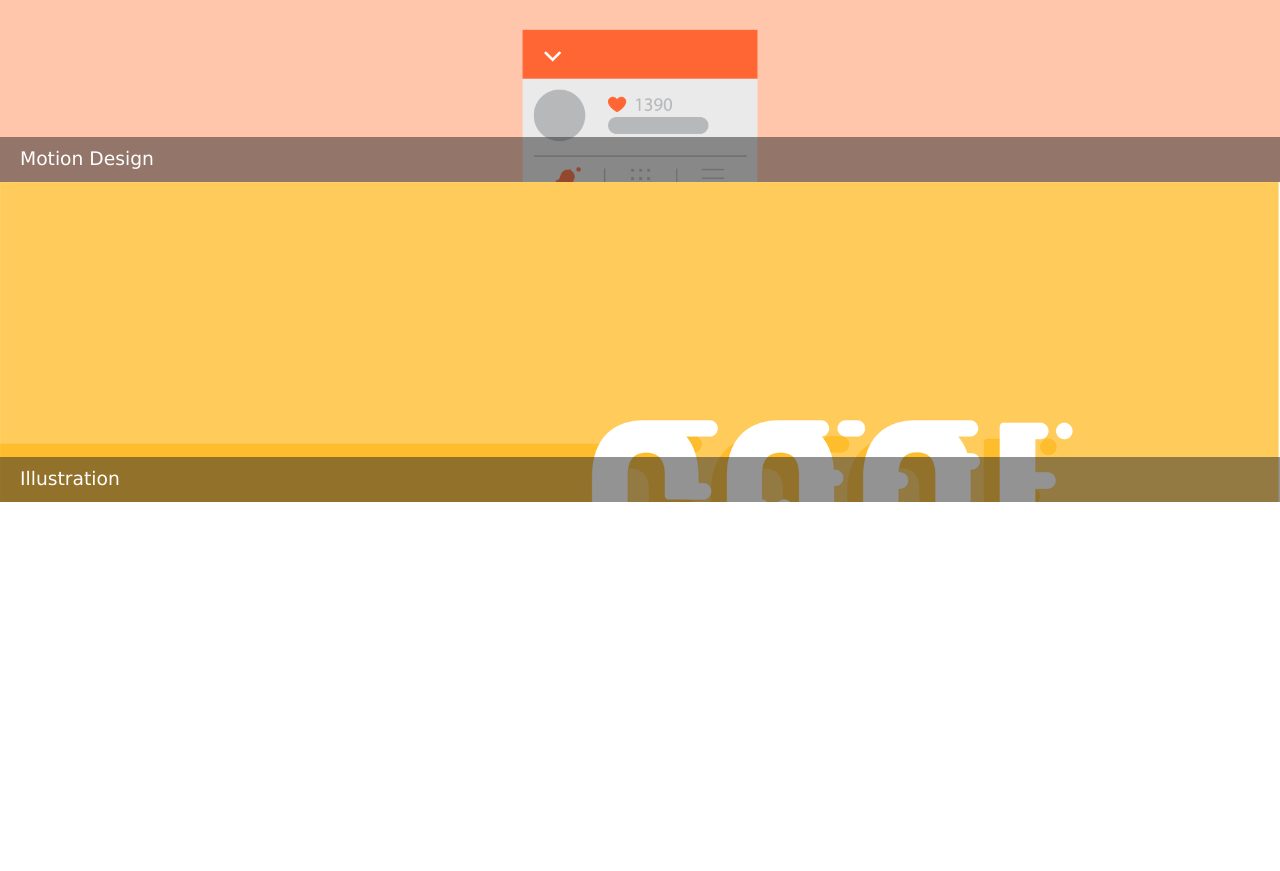
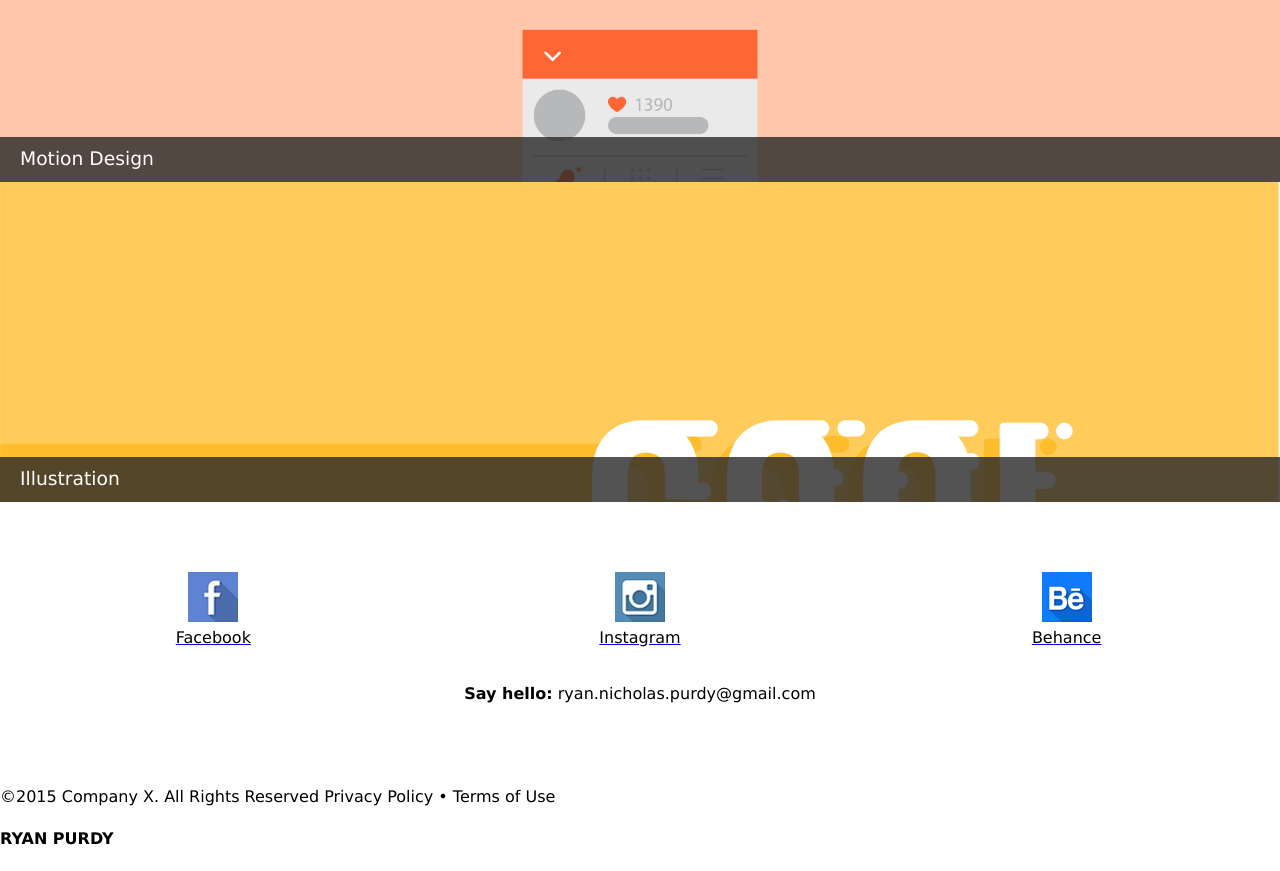
Before and after one commit to RyanNicholasPurdy/dsn1675-project-1, a plain HTML site: page index.html in a window 1280 px wide. Shown: the part 1320-2191 px from the top of the page. Before the commit the page ends 1822 px from the top, so only its background shows below. Drawn offline with Linux system fonts and the light colour scheme.

Commit message:
Finished Social Media Section

```diff
--- a/css/main.css
+++ b/css/main.css
@@ -86,7 +86,7 @@ h1{
   padding-bottom: 10px;
   color: white;
   background-color: darkgrey;
-  background-color: rgba(40,40,40,0.5);
+  background-color: rgba(40,40,40,0.8);
   margin-bottom: 0;
   width: 100%;
 }
@@ -109,7 +109,7 @@ h1{
   padding-bottom: 10px;
   color: white;
   background-color: darkgrey;
-  background-color: rgba(40,40,40,0.5);
+  background-color: rgba(40,40,40,0.8);
   margin-bottom: 0;
   width: 100%;
 }
@@ -132,7 +132,7 @@ h1{
   padding-bottom: 10px;
   color: white;
   background-color: darkgrey;
-  background-color: rgba(40,40,40,0.5);
+  background-color: rgba(40,40,40,0.8);
   margin-bottom: 0;
   width: 100%;
 }
@@ -155,7 +155,26 @@ h1{
   padding-bottom: 10px;
   color: white;
   background-color: darkgrey;
-  background-color: rgba(40,40,40,0.5);
+  background-color: rgba(40,40,40,0.8);
   margin-bottom: 0;
   width: 100%;
 }
+
+.social-media-icons{
+  padding-top: 70px;
+  padding-bottom: 20px;
+  display: table;
+  width: 100%;
+  table-layout: fixed;
+}
+
+div.social-media-icons span{
+  display: table-cell;
+  text-align: center;
+}
+
+.say-hello{
+  width: 100%;
+  text-align: center;
+  padding-bottom: 50px;
+}
--- a/index.html
+++ b/index.html
@@ -48,6 +48,19 @@
       <h3>Illustration</h3>
     </div>
 
+    <div class="social-media-icons">
+      <span class="left-top"><a href="https://www.facebook.com/ryannickpurdy"><img src="images/facebook.png" alt=""></FONT></b><br><FONT COLOR="black">Facebook</FONT></a></span>
+      <span class="right-top"><a href="https://instagram.com/ryannickpurdy"><img src="images/instagram.png" alt=""></FONT></b><br><FONT COLOR="black">Instagram</FONT></a></span>
+      <span class="center-top"><a href="https://www.behance.net/ryanpurdy"><b><img src="images/behance.png" alt=""></FONT></b><br><FONT COLOR="black">Behance</FONT></a></span>
+    </div>
+    <div class="say-hello">
+      <p><strong>Say hello:</strong> ryan.nicholas.purdy@gmail.com</p>
+    </div>
+
+    <div class="footer">
+      <p>©2015 Company X. All Rights Reserved Privacy Policy • Terms of Use</p>
+      <h4>RYAN PURDY</h4>
+
   </main>
 
 </body>
```
Also changed, not shown: images/behance.png (added), images/facebook.png (added), images/instagram.png (added).
